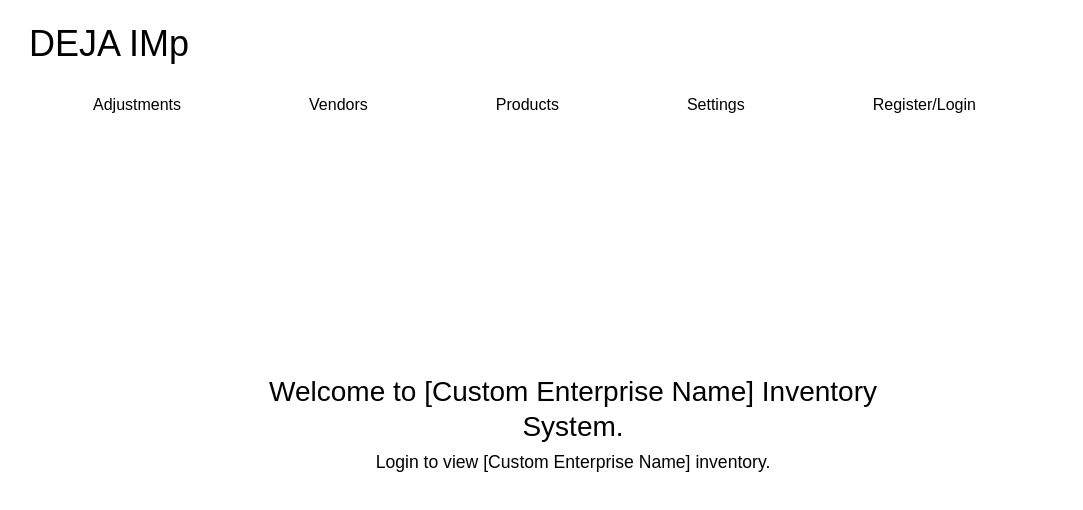
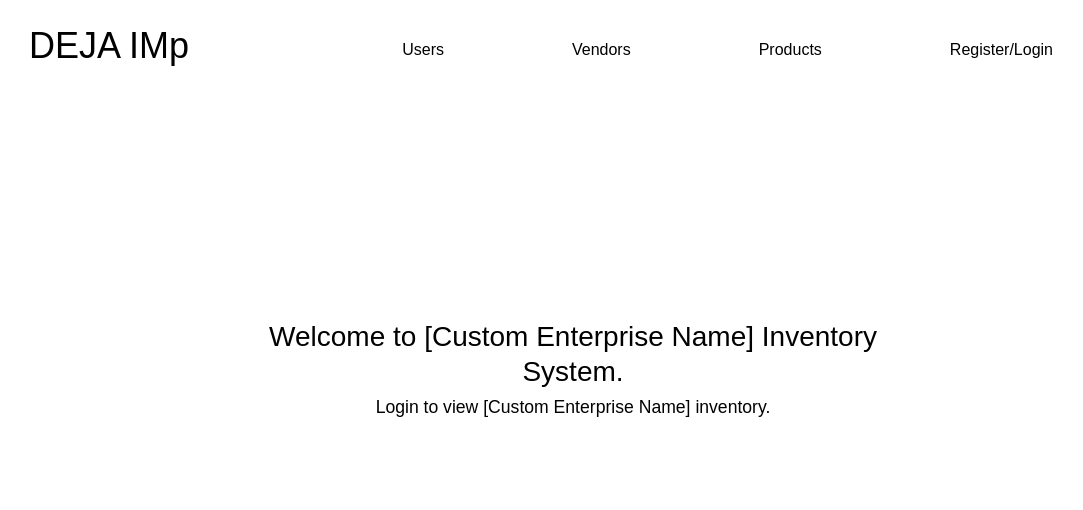
Before and after one commit to edellenator/Deja-imp, a React (Create React App) app in the folder client/: page / in a window 1280 px wide. Shown: the top 510 px of the page, without its empty margins (67-1150 px from the left). Built offline with nearby package versions, Linux system fonts and the light colour scheme.

Commit message:
add users page in Nav

```diff
--- a/client/src/components/Nav.js
+++ b/client/src/components/Nav.js
@@ -11,13 +11,13 @@ const Nav = (props) => {
       {/* <> */}
       <Link
         className={`ml-2 my-1 px-3 mx-5 py-2  ${
-          currentPage === "Adjustments" && "nav-active"
+          currentPage === "Users" && "nav-active"
         }`}
-        data-testid="adjustments"
-        onClick={() => setCurrentPage("Adjustments")}
-        to="/adjustments"
+        data-testid="settings"
+        onClick={() => setCurrentPage("Users")}
+        to="/users"
       >
-        Adjustments
+        Users
       </Link>
       <Link
         className={`ml-2 my-1 px-3 mx-5 py-2  ${
@@ -38,16 +38,6 @@ const Nav = (props) => {
         to="/products"
       >
         Products
-      </Link>
-      <Link
-        className={`ml-2 my-1 px-3 mx-5 py-2  ${
-          currentPage === "Settings" && "nav-active"
-        }`}
-        data-testid="settings"
-        onClick={() => setCurrentPage("Settings")}
-        to="/settings"
-      >
-        Settings
       </Link>
 
       <Link
```
